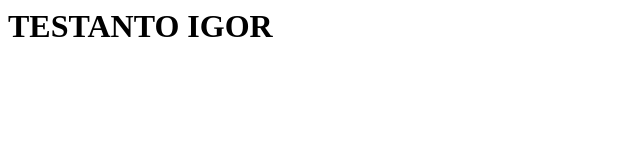
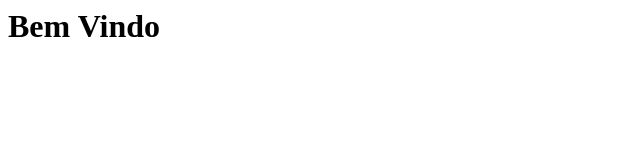
Before and after one commit to igorhasse/Blog, a plain HTML site: page index.html in a window 1280 px wide. Shown: the whole page, without its empty margins (0-640 px from the left). Drawn offline with Linux system fonts and the light colour scheme.

Commit message:
Ajusting index html

```diff
--- a/index.html
+++ b/index.html
@@ -1 +1,9 @@
-<h1>TESTANTO IGOR</h1>
+<html>
+	<head>
+		<meta charset="UTF-8">
+		<title>Blog Pessoal</title>
+	</head>
+	<body>
+		<h1>Bem Vindo</h1>
+	</body>
+</html>
```
